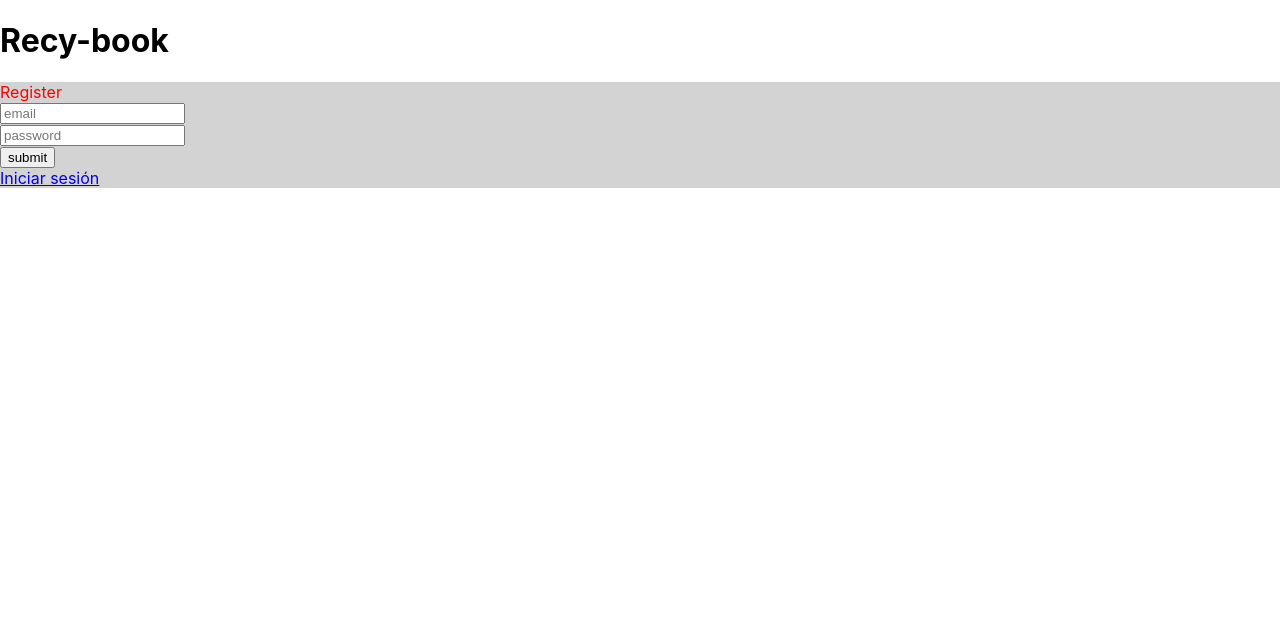
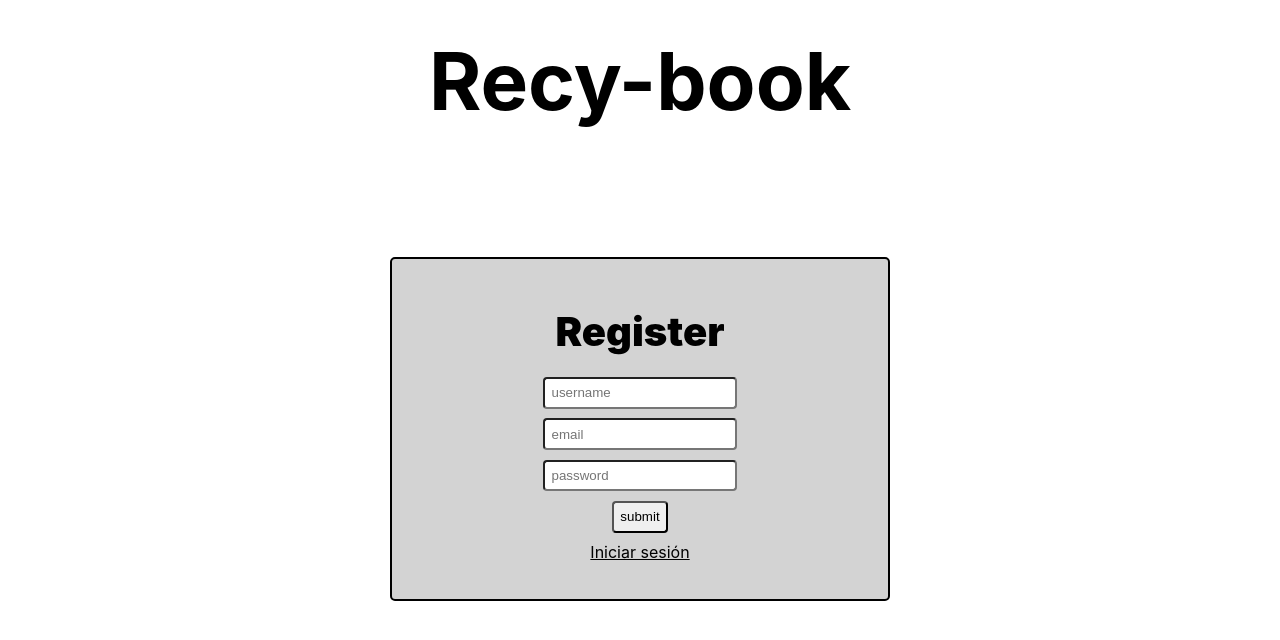
Before and after one commit to santihueso/Proyecto-HackaBoss, a React (Create React App) app in the folder app/: page /signin in a window 1280 px wide. Shown: the top 640 px of the page. Built offline with nearby package versions, Linux system fonts and the light colour scheme.

Commit message:
change password css register

```diff
--- a/app/src/components/changePassword/changePassword.js
+++ b/app/src/components/changePassword/changePassword.js
@@ -1,26 +1,33 @@
 import React, { useState } from "react";
-import {
-  BrowserRouter as Router,
-  Switch,
-  Route,
-  Link,
-  useParams,
-} from "react-router-dom";
-import { useFetchData } from "../useFetchData";
-import { port } from "./Principal";
+import { BrowserRouter as Router, Route, Link } from "react-router-dom";
+import { port } from "../principalPage/Principal";
+import { UserFormChangePassword } from "../signin-login/UseForm";
+import "../../css/style.css";
 
 const NewPassword = () => {
-  const [NewPassword, setNewPassword] = useState("");
+  const [newPassword, setNewPassword] = useState("");
   const [passwordAgain, setPasswordAgain] = useState("");
+  const handlSubmit = async (e) => {
+    e.preventDefault();
+
+    const res = await fetch(`http://localhost:${port}/changePassword`, {
+      method: "POST",
+      headers: { "Content-type": "application/json" },
+      body: JSON.stringify({ newPassword, passwordAgain }),
+    });
+  };
   return (
-    <form onSubmit={handleChange}>
-      <h1>Cambiar contraseña</h1>
-      <input type="password" placeholder="Nueva contraseña" />
-      <br />
-      <input type="password" placeholder="Confirmar contraseña" />
-      <br />
-      <button>Cambiar contraseña</button>
-    </form>
+    <div className="changePassword">
+      <div>Cambiar Contraseña</div>
+      <UserFormChangePassword
+        handlSubmit={handlSubmit}
+        newPassword={newPassword}
+        setNewPassword={setNewPassword}
+        passwordAgain={passwordAgain}
+        setPasswordAgain={setPasswordAgain}
+      ></UserFormChangePassword>
+      <Link to="/Login">Iniciar sesion</Link>
+    </div>
   );
 };
 
--- a/app/src/components/principalPage/Principal.js
+++ b/app/src/components/principalPage/Principal.js
@@ -13,6 +13,7 @@ import { ProfileUserInside, CreateProfile } from "../profile/ProfileInside";
 import { SignIn } from "../signin-login/Signin";
 import { Login } from "../signin-login/Login";
 import { ListBooksUser } from "../profile/ListBooksUser";
+import { NewPassword } from "../changePassword/changePassword";
 
 const port = 8085;
 
@@ -72,6 +73,9 @@ const Principal = () => {
         <Route path="/login">
           <Login></Login>
         </Route>
+        <Route path="/changePassword">
+          <NewPassword></NewPassword>
+        </Route>
         <Route path="/notFound">
           <p>No hay libros en esta categoría</p>
         </Route>
--- a/app/src/components/signin-login/Login.js
+++ b/app/src/components/signin-login/Login.js
@@ -1,7 +1,8 @@
 import React, { useState } from "react";
 import { port } from "../principalPage/Principal";
-import { UserFormSignIn } from "./UseForm";
+import { UserFormLogIn } from "./UseForm";
 import { useHistory, Link } from "react-router-dom";
+import "../../css/style.css";
 
 const Login = () => {
   const [password, setPassword] = useState("");
@@ -24,16 +25,17 @@ const Login = () => {
     window.localStorage.setItem("auth", JSON.stringify(body.token));
   };
   return (
-    <div style={{ background: "lightgrey" }}>
-      <div style={{ color: "red" }}>Iniciar sesión</div>
-      <UserFormSignIn
+    <div className="login">
+      <div>Iniciar sesión</div>
+      <UserFormLogIn
         handlSubmit={handlSubmit}
         email={email}
         setEmail={setEmail}
         password={password}
         setPassword={setPassword}
-      ></UserFormSignIn>
+      ></UserFormLogIn>
       <Link to="/signin">Registrarse</Link>
+      <Link to="/changePassword"> Recuperar contraseña</Link>
     </div>
   );
 };
--- a/app/src/components/signin-login/Signin.js
+++ b/app/src/components/signin-login/Signin.js
@@ -2,8 +2,10 @@ import React, { useState } from "react";
 import { port } from "../principalPage/Principal";
 import { UserFormSignIn } from "./UseForm";
 import { Link, useHistory } from "react-router-dom";
+import "../../css/style.css";
 
 const SignIn = () => {
+  const [username, setUsername] = useState("");
   const [password, setPassword] = useState("");
   const [email, setEmail] = useState("");
   const history = useHistory();
@@ -13,16 +15,18 @@ const SignIn = () => {
     const res = await fetch(`http://localhost:${port}/signin`, {
       method: "POST",
       headers: { "Content-type": "application/json" },
-      body: JSON.stringify({ email, password }),
+      body: JSON.stringify({ username, email, password }),
     });
     console.log(res.status);
     history.push("/login");
   };
   return (
-    <div style={{ background: "lightgrey" }}>
-      <div style={{ color: "red" }}>Register</div>
+    <div className="register">
+      <div>Register</div>
       <UserFormSignIn
         handlSubmit={handlSubmit}
+        username={username}
+        setUsername={setUsername}
         email={email}
         setEmail={setEmail}
         password={password}
--- a/app/src/components/signin-login/UseForm.js
+++ b/app/src/components/signin-login/UseForm.js
@@ -17,6 +17,43 @@ const UseLabelInput = ({ kind, id, name, value, setValue }) => {
 };
 
 const UserFormSignIn = ({
+  handlSubmit,
+  username,
+  setUsername,
+  email,
+  setEmail,
+  password,
+  setPassword,
+}) => {
+  return (
+    <form onSubmit={handlSubmit}>
+      <UseLabelInput
+        kind={"username"}
+        id={"username"}
+        name={"username"}
+        value={username}
+        setValue={setUsername}
+      ></UseLabelInput>
+      <UseLabelInput
+        kind={"email"}
+        id={"email"}
+        name={"email"}
+        value={email}
+        setValue={setEmail}
+      ></UseLabelInput>
+      <UseLabelInput
+        kind={"password"}
+        id={"password"}
+        name={"password"}
+        value={password}
+        setValue={setPassword}
+      ></UseLabelInput>
+      <input type="submit" value="submit"></input>
+    </form>
+  );
+};
+
+const UserFormLogIn = ({
   handlSubmit,
   email,
   setEmail,
@@ -44,4 +81,31 @@ const UserFormSignIn = ({
   );
 };
 
-export { UserFormSignIn, UseLabelInput };
+const UserFormChangePassword = ({
+  handlSubmit,
+  newPassword,
+  setNewPassword,
+  passwordAgain,
+  setPasswordAgain,
+}) => {
+  return (
+    <form onSubmit={handlSubmit}>
+      <UseLabelInput
+        kind={"password"}
+        id={"newPassword"}
+        name={"newPassword"}
+        value={newPassword}
+        setValue={setNewPassword}
+      ></UseLabelInput>
+      <UseLabelInput
+        kind={"password"}
+        id={"passwordAgain"}
+        name={"passwordAgain"}
+        value={passwordAgain}
+        setValue={setPasswordAgain}
+      ></UseLabelInput>
+      <input type="submit" value="Cambiar Contraseña"></input>
+    </form>
+  );
+};
+export { UserFormSignIn, UseLabelInput, UserFormLogIn, UserFormChangePassword };
--- /dev/null
+++ b/app/src/css/style.css
@@ -0,0 +1,61 @@
+* {
+  margin: 0;
+  padding: 0;
+  box-sizing: border-box;
+}
+
+html {
+  --color-grey: lightgrey;
+  --color-black: black;
+  --color-white: white;
+}
+
+a {
+  text-decoration: none;
+  cursor: pointer;
+  color: inherit;
+}
+
+h1 {
+  text-align: center;
+  margin: 2rem;
+  font-size: 500%;
+}
+
+/*login, resgister, change password*/
+
+.login,
+.register,
+.changePassword {
+  margin: 8rem auto;
+  padding: 2rem;
+  max-width: 500px;
+  text-align: center;
+  background-color: var(--color-grey);
+  border: solid 2px var(--color-black);
+  border-radius: 5px;
+}
+
+.login > div:first-of-type,
+.register > div:first-of-type,
+.changePassword > div:first-of-type {
+  padding: 1rem;
+  font-size: 250%;
+  font-weight: 900;
+}
+
+.login > form input,
+.register > form input,
+.changePassword > form input {
+  margin: 0.3rem;
+  padding: 0.4rem;
+  border-radius: 4px;
+}
+
+.login a,
+.register a,
+.changePassword a {
+  text-decoration: underline;
+  display: block;
+  margin: 0.3rem;
+}
```
Also changed, not shown: 1 other file (tests, documents, lock files or other folders).
